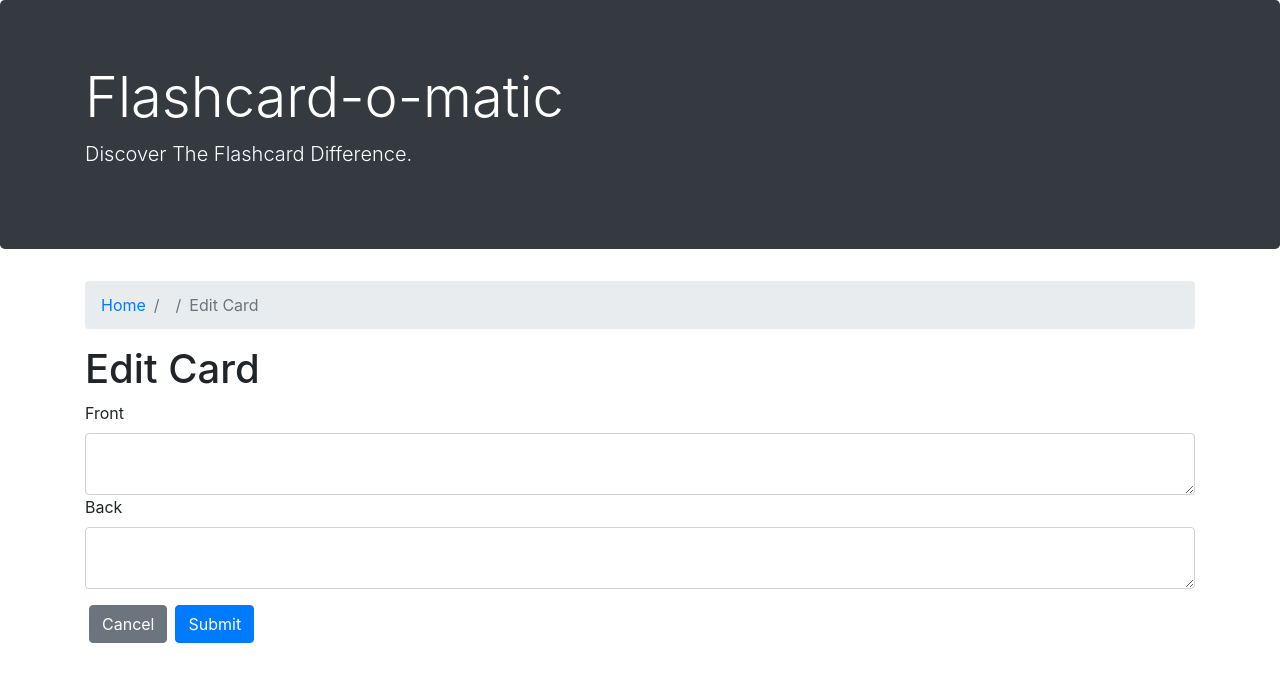
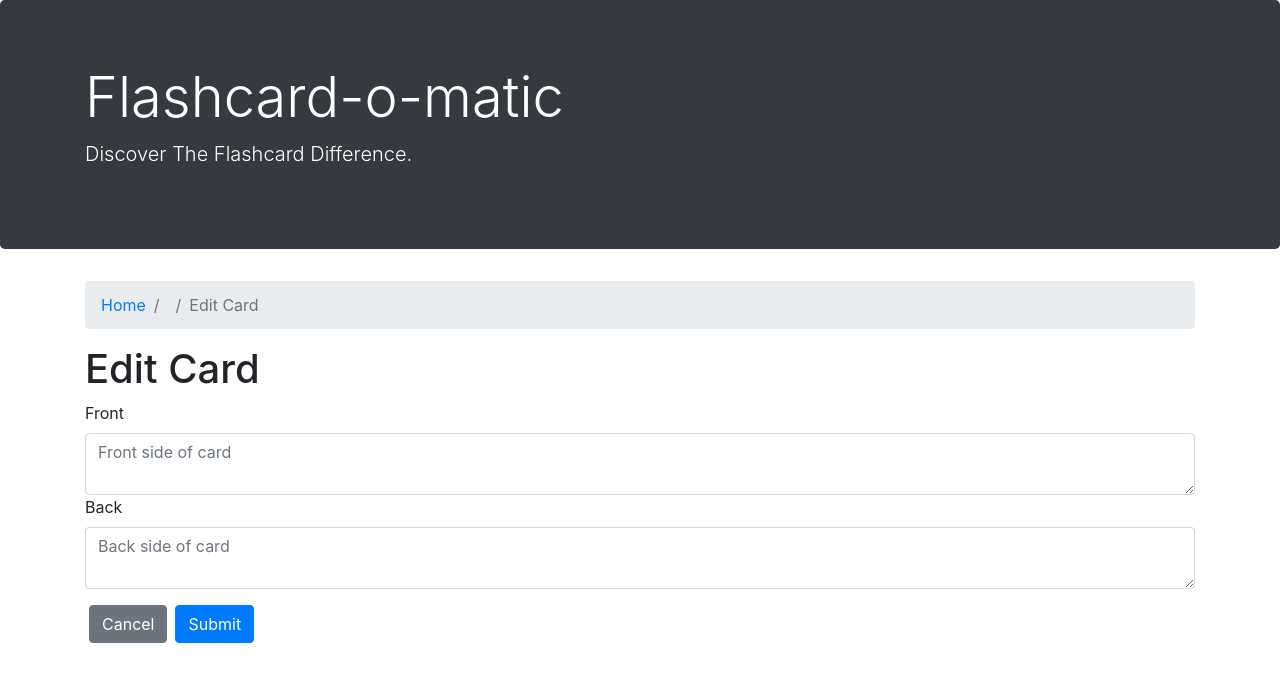
Before and after one commit to brianwmorgan/flashcard-app, a React (Create React App) app: page /decks/1/cards/1/edit in a window 1280 px wide. Shown: the top 682 px of the page. Built offline with nearby package versions, Linux system fonts and the light colour scheme; no server answers; a web font is replaced by a local one.

Commit message:
added a CardForm component ; modified the AddCard and EditCard components to utilize the CardForm component ; modified the DeckList component so that card elements have proper grammar based on the number of cards in the deck ; added 'required' property to the form fields in CreateDeck component

```diff
--- a/data/db.json
+++ b/data/db.json
@@ -11,8 +11,8 @@
       "id": 2
     },
     {
-      "name": "Test Deck Name 3 edit 1 edit 2",
-      "description": "Test Deck Description 3 edit 1 edit 2",
+      "name": "Test Deck Name edit 1 edit 2",
+      "description": "Test Deck Description edit 1 edit 2",
       "id": 4
     }
   ],
@@ -55,28 +55,10 @@
       "id": 7
     },
     {
-      "front": "Test Front 1 edit 1 edit 2 edit 3 edit 4 edit 5",
-      "back": "Test Back 1 edit 1 edit 2 edit 3 edit 4 edit 5",
+      "front": "Test Front edit 1 edit 2 edit 3",
+      "back": "Test Back edit 1 edit 2 edit 3",
       "deckId": 4,
       "id": 11
-    },
-    {
-      "front": "test front 4",
-      "back": "test back 4",
-      "deckId": 4,
-      "id": 12
-    },
-    {
-      "front": "hello front",
-      "back": "hello back",
-      "deckId": 4,
-      "id": 13
-    },
-    {
-      "front": "test front 8",
-      "back": "test back 8",
-      "deckId": 4,
-      "id": 14
     }
   ]
 }
--- a/src/Cards/AddCard.js
+++ b/src/Cards/AddCard.js
@@ -2,6 +2,7 @@ import React, { useState, useEffect } from "react";
 import { Link, useHistory, useParams } from "react-router-dom";
 
 import { readDeck, createCard } from "../utils/api/index";
+import CardForm from "./CardForm";
 
 function AddCard() {
   const history = useHistory();
@@ -47,7 +48,6 @@ function AddCard() {
 
   const handleSubmit = async (event) => {
     event.preventDefault();
-
     await createCard(deckId, formData);
     setFormData(initialFormState);
   };
@@ -68,39 +68,26 @@ function AddCard() {
 
       <h1>{deck.name}: Add Card</h1>
 
-      <form onSubmit={handleSubmit}>
-        <div>
-          <label htmlFor="front">Front</label>
-          <textarea
-            type="textarea"
-            id="front"
-            className="form-control"
-            placeholder="Front side of card"
-            value={formData.front}
-            onChange={handleFrontChange}
+      <CardForm
+        deck={deck}
+        formData={formData}
+        handleFrontChange={handleFrontChange}
+        handleBackChange={handleBackChange}
       />
-        </div>
-        <div>
-          <label htmlFor="back">Back</label>
-          <textarea
-            type="textarea"
-            id="back"
-            className="form-control"
-            placeholder="Back side of card"
-            value={formData.back}
-            onChange={handleBackChange}
-          />
-        </div>
+
       <button
         className="btn btn-secondary mx-1 my-3"
         onClick={() => history.push(`/decks/${deckId}`)}
       >
         Done
       </button>
-        <button type="submit" className="btn btn-primary mx-1 my-3">
+      <button
+        type="submit"
+        className="btn btn-primary mx-1 my-3"
+        onClick={handleSubmit}
+      >
         Save
       </button>
-      </form>
     </div>
   );
 }
--- /dev/null
+++ b/src/Cards/CardForm.js
@@ -0,0 +1,34 @@
+import React from "react";
+
+function CardForm({ formData, handleFrontChange, handleBackChange }) {
+  return (
+    <div>
+      <form>
+        <div>
+          <label htmlFor="front">Front</label>
+          <textarea
+            type="textarea"
+            id="front"
+            className="form-control"
+            placeholder="Front side of card"
+            value={formData.front}
+            onChange={handleFrontChange}
+          />
+        </div>
+        <div>
+          <label htmlFor="back">Back</label>
+          <textarea
+            type="textarea"
+            id="back"
+            className="form-control"
+            placeholder="Back side of card"
+            value={formData.back}
+            onChange={handleBackChange}
+          />
+        </div>
+      </form>
+    </div>
+  );
+}
+
+export default CardForm;
--- a/src/Cards/EditCard.js
+++ b/src/Cards/EditCard.js
@@ -2,6 +2,7 @@ import React, { useState, useEffect } from "react";
 import { Link, useHistory, useParams } from "react-router-dom";
 
 import { readDeck, readCard, updateCard } from "../utils/api/index";
+import CardForm from "./CardForm";
 
 function EditCard() {
   const history = useHistory();
@@ -63,37 +64,25 @@ function EditCard() {
 
       <h1>Edit Card</h1>
 
-      <form onSubmit={handleSubmit}>
-        <div>
-          <label htmlFor="front">Front</label>
-          <textarea
-            type="textarea"
-            id="front"
-            className="form-control"
-            value={card.front}
-            onChange={handleFrontChange}
+      <CardForm
+        formData={card}
+        handleFrontChange={handleFrontChange}
+        handleBackChange={handleBackChange}
       />
-        </div>
-        <div>
-          <label htmlFor="back">Back</label>
-          <textarea
-            type="textarea"
-            id="back"
-            className="form-control"
-            value={card.back}
-            onChange={handleBackChange}
-          />
-        </div>
+
       <button
         className="btn btn-secondary mx-1 my-3"
         onClick={() => history.push(`/decks/${deckId}`)}
       >
         Cancel
       </button>
-        <button type="submit" className="btn btn-primary mx-1 my-3">
+      <button
+        type="submit"
+        className="btn btn-primary mx-1 my-3"
+        onClick={handleSubmit}
+      >
         Submit
       </button>
-      </form>
     </div>
   );
 }
--- a/src/Decks/CreateDeck.js
+++ b/src/Decks/CreateDeck.js
@@ -55,6 +55,7 @@ function CreateDeck() {
             id="name"
             className="form-control"
             placeholder="Deck Name"
+            required
             value={formData.name}
             onChange={handleNameChange}
           />
@@ -66,6 +67,7 @@ function CreateDeck() {
             id="description"
             className="form-control"
             placeholder="Brief description of the deck"
+            required
             value={formData.description}
             onChange={handleDescriptionChange}
           />
--- a/src/Decks/DeckList.js
+++ b/src/Decks/DeckList.js
@@ -40,7 +40,11 @@ function DeckList() {
             <h3>{`${deck.name}`}</h3>
           </div>
           <div className="card-subtitle">
-            <h6>{`${deck.cards.length} cards`}</h6>
+            {deck.cards.length === 1 ? (
+              <h6>{`${deck.cards.length} card`}</h6>
+            ) : (
+              <h6>{`${deck.cards.length} cards`}</h6>
+            )}
           </div>
           <div className="card-text">{`${deck.description}`}</div>
           <button
--- a/src/Decks/EditDeck.js
+++ b/src/Decks/EditDeck.js
@@ -25,7 +25,6 @@ function EditDeck() {
   }, [deckId]);
 
   const handleNameChange = (event) => {
-    // setDeckName ... etc
     setDeck({
       ...deck,
       name: event.target.value,
```
Lines whose indentation alone changed are shown as unchanged.
